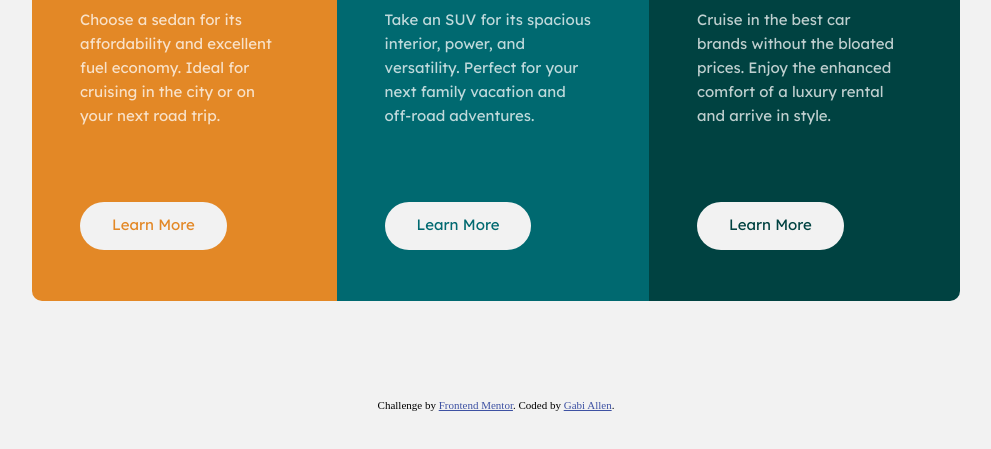
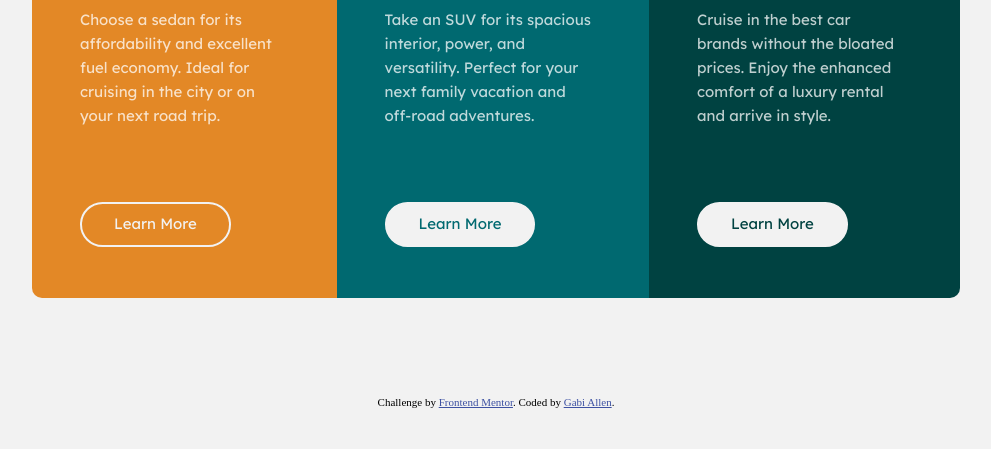
Before and after one commit to gabiallen/3-column-preview-card-component, a plain HTML site: page src/index.html in a window 1280 px wide. In both pictures the pointer is over the button 297 px from the left and 512 px from the top of the page. Shown: the part 287-736 px from the top of the page, without its empty margins (144-1135 px from the left). Drawn offline with Linux system fonts and the light colour scheme.

Commit message:
Add active states

```diff
--- a/src/css/main.css
+++ b/src/css/main.css
@@ -58,12 +58,27 @@ h1 {
 
 button.learn {
   border-radius: 40px;
-  padding: 0.8rem 2rem;
+  padding: 0.6rem 2rem;
   font-size: 0.9375rem;
   font-family: "Lexend Deca", sans-serif;
   background-color: hsl(0, 0%, 95%);
-  border: none;
+  border: 2px solid hsl(0, 0%, 95%);
   margin-bottom: 0.2rem;
+}
+
+button.Sedans:hover {
+  background-color: hsl(31, 77%, 52%);
+  color: hsl(0, 0%, 95%);
+}
+
+button.SUVs:hover {
+  background-color: hsl(184, 100%, 22%);
+  color: hsl(0, 0%, 95%);
+}
+
+button.Luxury:hover {
+  background-color: hsl(179, 100%, 13%);
+  color: hsl(0, 0%, 95%);
 }
 
 button.Sedans {
--- a/src/index.html
+++ b/src/index.html
@@ -36,7 +36,9 @@
             Choose a sedan for its affordability and excellent fuel economy.
             Ideal for cruising in the city or on your next road trip.
           </p>
-          <button class="learn Sedans">Learn More</button>
+          <button type="button" class="learn Sedans" onclick="alert('Sedans!')">
+            Learn More
+          </button>
         </article>
         <article class="card SUVs bg-blue">
           <img
```
